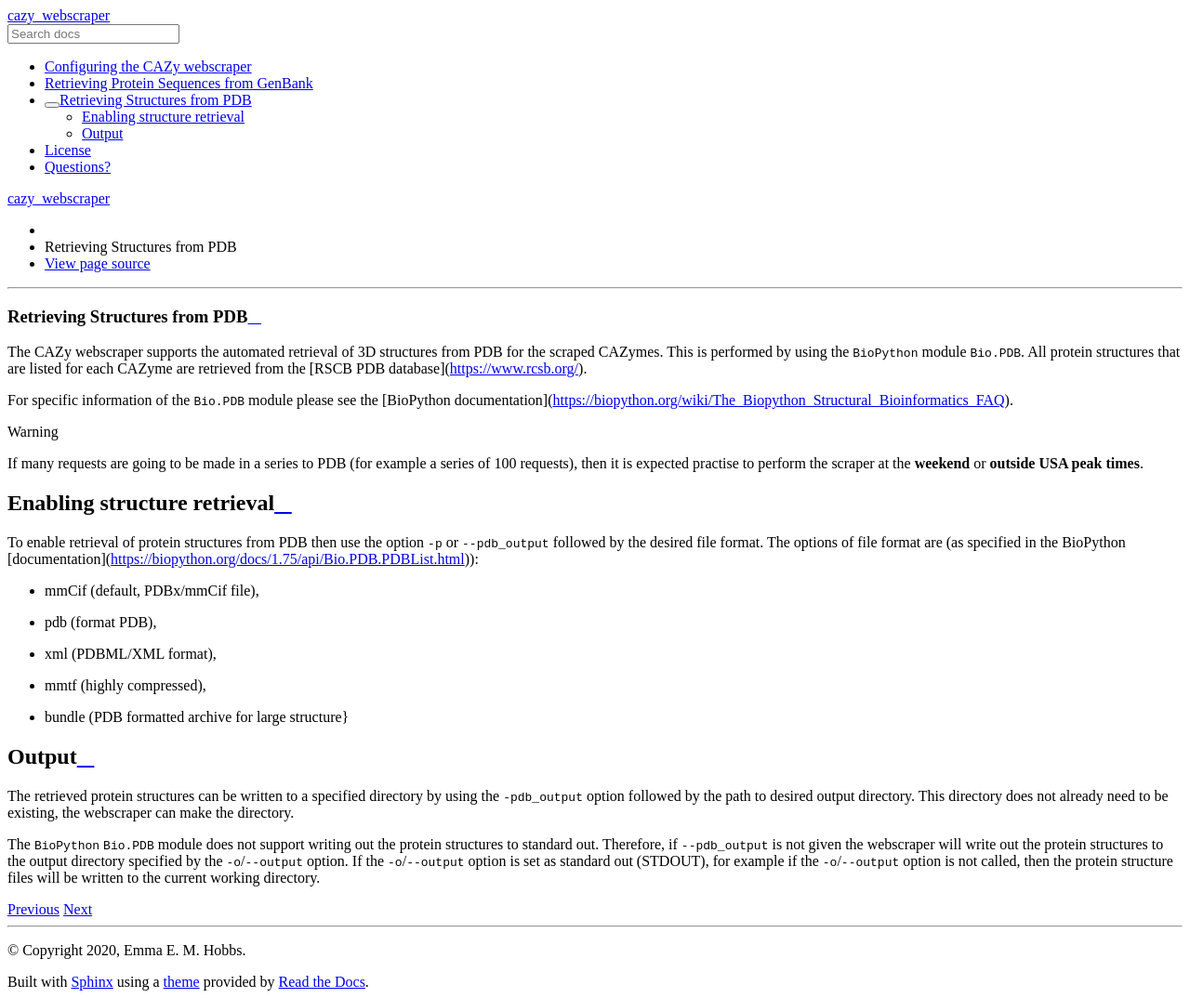
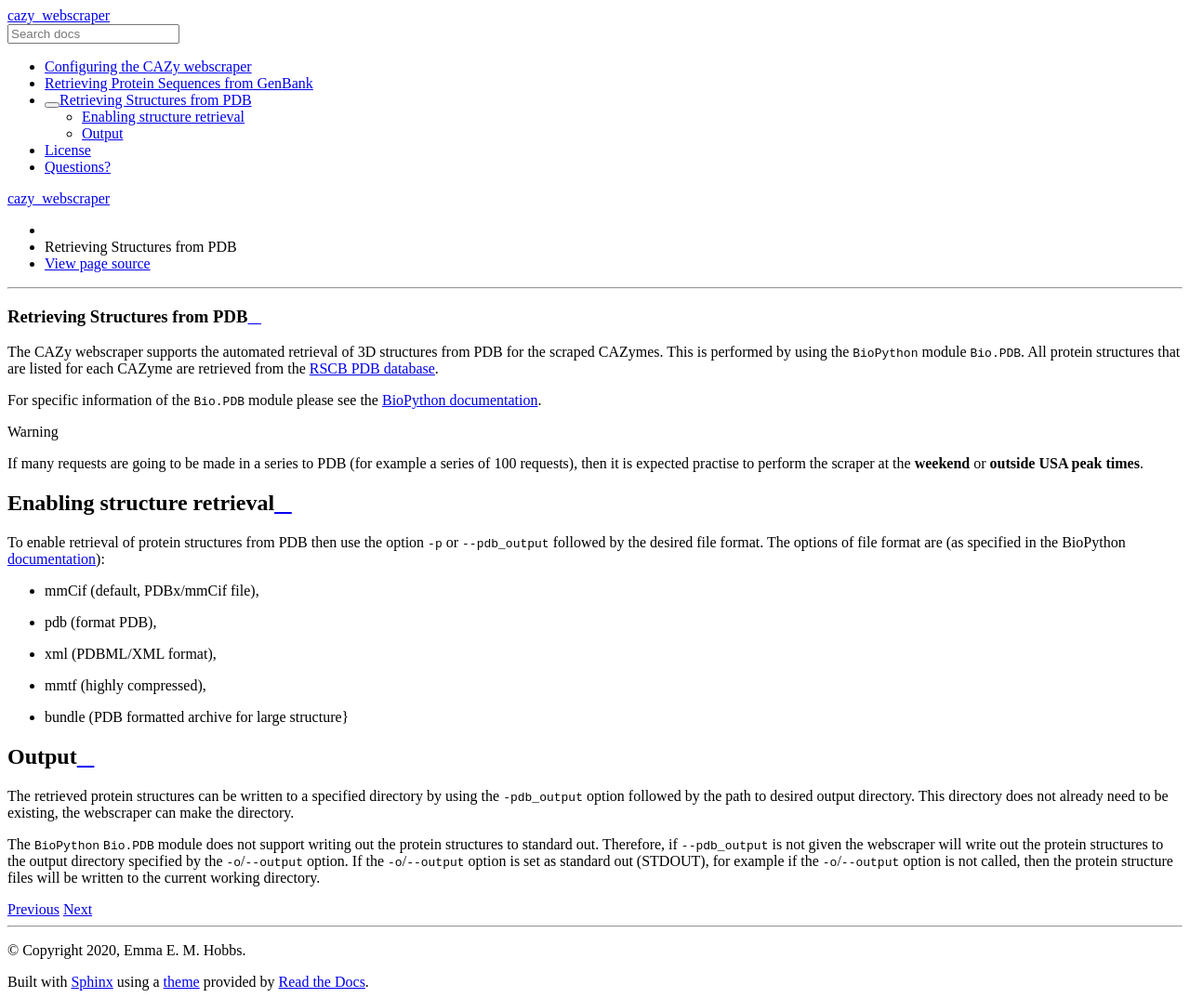
Before and after one commit to HobnobMancer/cazy_webscraper, a Sphinx documentation site: the page built from docs/source/pdb.rst, in a window 1280 px wide. Shown: the whole page at 93% size. Built offline with Sphinx 7.4.7 and the Read the Docs theme 2.0.0, drawn with Linux system fonts in a browser that asks for light colours.

Commit message:
change MD syntax to rst syntax for hyperlinks

```diff
--- a/docs/source/pdb.rst
+++ b/docs/source/pdb.rst
@@ -4,10 +4,10 @@ Retrieving Structures from PDB
 
 The CAZy webscraper supports the automated retrieval of 3D structures from PDB for the scraped CAZymes.
 This is performed by using the ``BioPython`` module ``Bio.PDB``. All protein structures that are listed
-for each CAZyme are retrieved from the [RSCB PDB database](https://www.rcsb.org/).
+for each CAZyme are retrieved from the `RSCB PDB database <https://www.rcsb.org/>`_.
 
 For specific information of the ``Bio.PDB`` module please see the
-[BioPython documentation](https://biopython.org/wiki/The_Biopython_Structural_Bioinformatics_FAQ).
+`BioPython documentation <https://biopython.org/wiki/The_Biopython_Structural_Bioinformatics_FAQ>`_.
 
 
 .. warning::
@@ -21,7 +21,7 @@ Enabling structure retrieval
 
 To enable retrieval of protein structures from PDB then use the option ``-p`` or ``--pdb_output``
 followed by the desired file format. The options of file format are (as specified in the BioPython
-[documentation](https://biopython.org/docs/1.75/api/Bio.PDB.PDBList.html)):
+`documentation <https://biopython.org/docs/1.75/api/Bio.PDB.PDBList.html>`_):
 
 * mmCif (default, PDBx/mmCif file),
 * pdb (format PDB),
```
